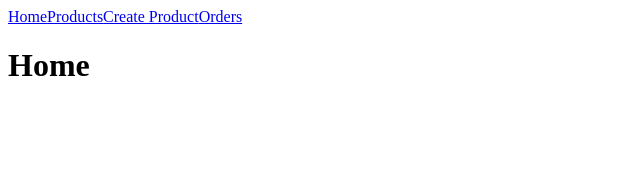
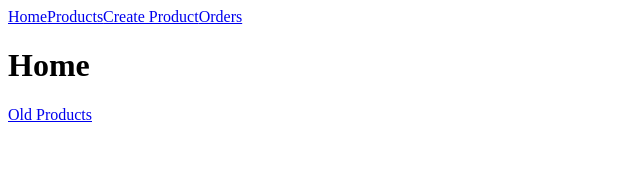
Before and after one commit to ankurnecessary/react-router-learning, a React (Vite) app in the folder lesson2/part2/project/react-router-learning/: page / in a window 1280 px wide. Shown: the top 196 px of the page, without its empty margins (0-640 px from the left). Built offline with nearby package versions, Linux system fonts and the light colour scheme.

Commit message:
[lesson 6][part 1] Add a <Link /> for /old-products to check behaviour

```diff
--- a/lesson2/part2/project/react-router-learning/src/pages/Home.tsx
+++ b/lesson2/part2/project/react-router-learning/src/pages/Home.tsx
@@ -1,7 +1,10 @@
+import { Link } from "react-router";
+
 const Home = () => {
   return (
     <div>
       <h1>Home</h1>
+      <Link to="/old-products">Old Products</Link>
     </div>
   );
 };
```
